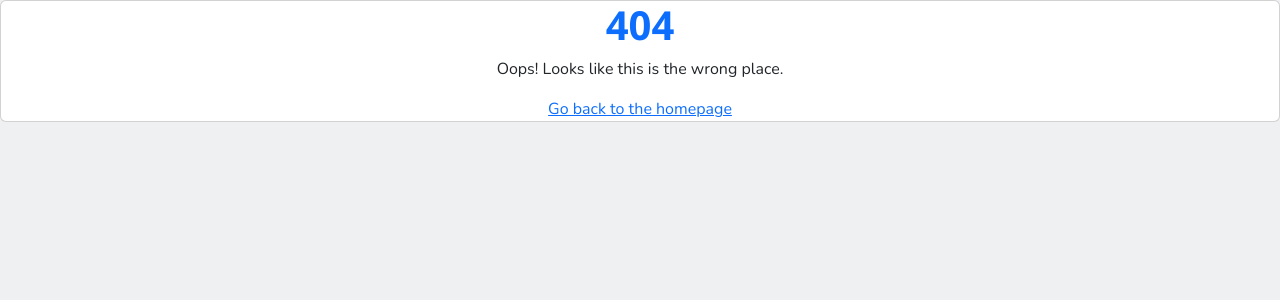
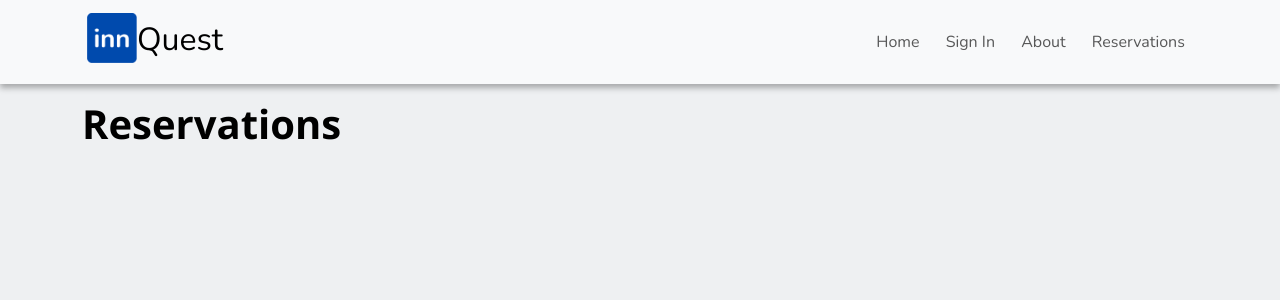
Before and after one commit to ShirvanyanKaren/InnQuest, a React (Vite) app in the folder frontend/: page /reservations in a window 1280 px wide. Before the commit this address had no page. Shown: the top 300 px of the page. Built offline with nearby package versions, Linux system fonts and the light colour scheme.

Commit message:
added reservations page

```diff
--- a/frontend/package.json
+++ b/frontend/package.json
@@ -12,15 +12,14 @@
   "dependencies": {
     "@emotion/react": "^11.13.0",
     "@emotion/styled": "^11.13.0",
+    "@fortawesome/free-solid-svg-icons": "^6.4.2",
+    "@fortawesome/react-fontawesome": "^0.1.19",
     "@mui/material": "^5.16.5",
     "@mui/styled-engine": "^5.16.4",
     "@mui/styled-engine-sc": "^6.0.0-alpha.18",
     "@mui/x-date-pickers": "^7.11.1",
     "@mui/x-date-pickers-pro": "^7.11.1",
-    "@fortawesome/free-solid-svg-icons": "^6.4.2",
-    "@fortawesome/react-fontawesome": "^0.1.19",
     "@reduxjs/toolkit": "^1.9.5",
-    "redux": "^4.2.1",
     "axios": "^1.7.2",
     "bootstrap": "^5.3.3",
     "dayjs": "^1.11.12",
@@ -34,6 +33,7 @@
     "react-icons": "^4.10.1",
     "react-redux": "^8.1.3",
     "react-router-dom": "^6.25.0",
+    "redux": "^4.2.1",
     "sass": "^1.77.8",
     "styled-components": "^6.1.12"
   },
--- a/frontend/src/main.jsx
+++ b/frontend/src/main.jsx
@@ -8,6 +8,7 @@ import Hotels from "./pages/Hotels";
 import Rooms from "./pages/Rooms";
 import Success from "./pages/Success";
 import Login from "./pages/Login";
+import Reservations from "./pages/Reservations";
 
 const router = createBrowserRouter([
   {
@@ -40,6 +41,10 @@ const router = createBrowserRouter([
         path: '/signup',
         element: <Login />
       },
+      {
+        path: '/reservations',
+        element: <Reservations />
+      }
     ]
   }
 ]
--- /dev/null
+++ b/frontend/src/pages/Reservations.jsx
@@ -0,0 +1,14 @@
+import {useEffect, useState} from 'react';
+
+
+const Reservations = () => {
+
+
+    return (
+        <div className="container mt-3">
+            <h1> Reservations </h1>
+        </div>
+    );
+}
+
+export default Reservations;
```
